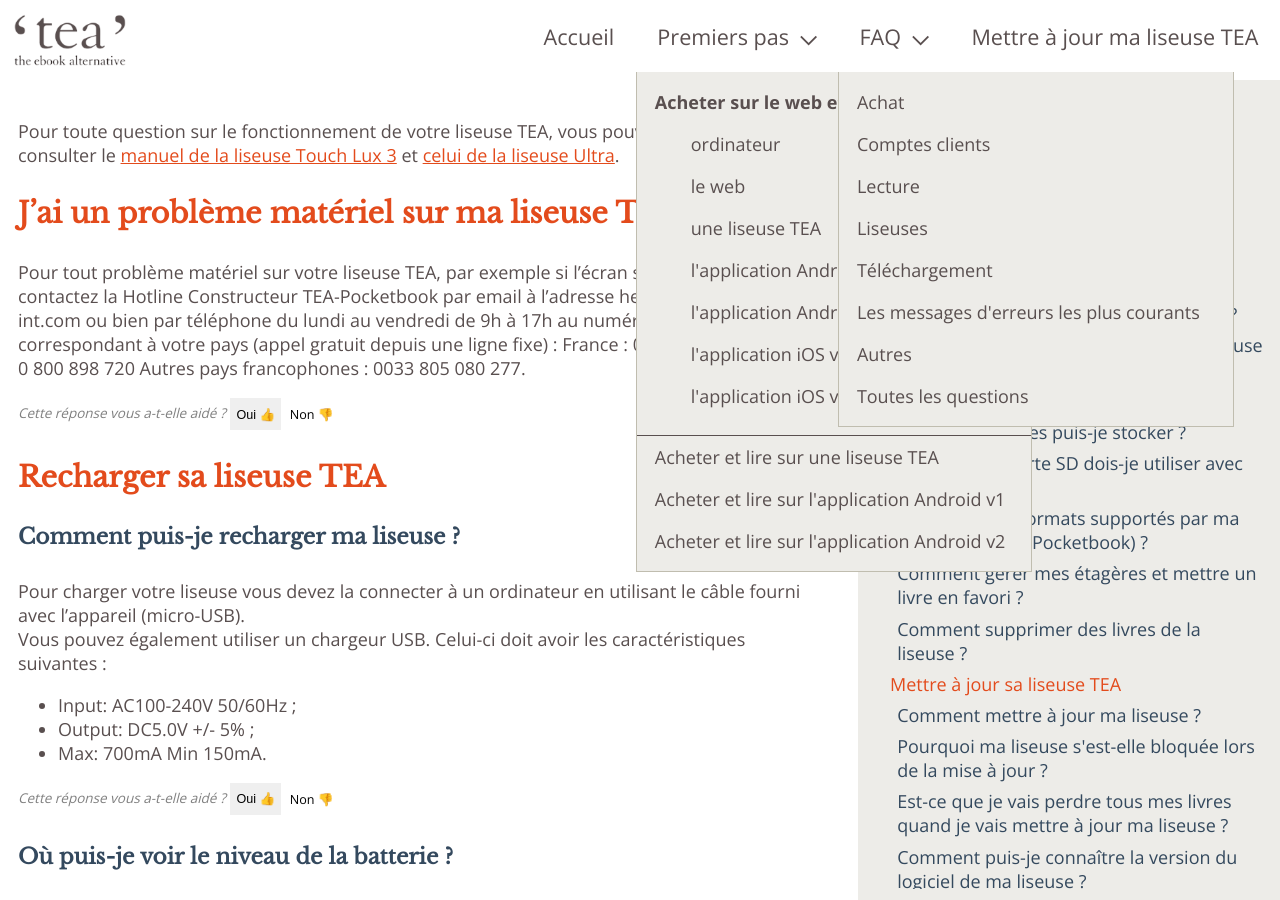
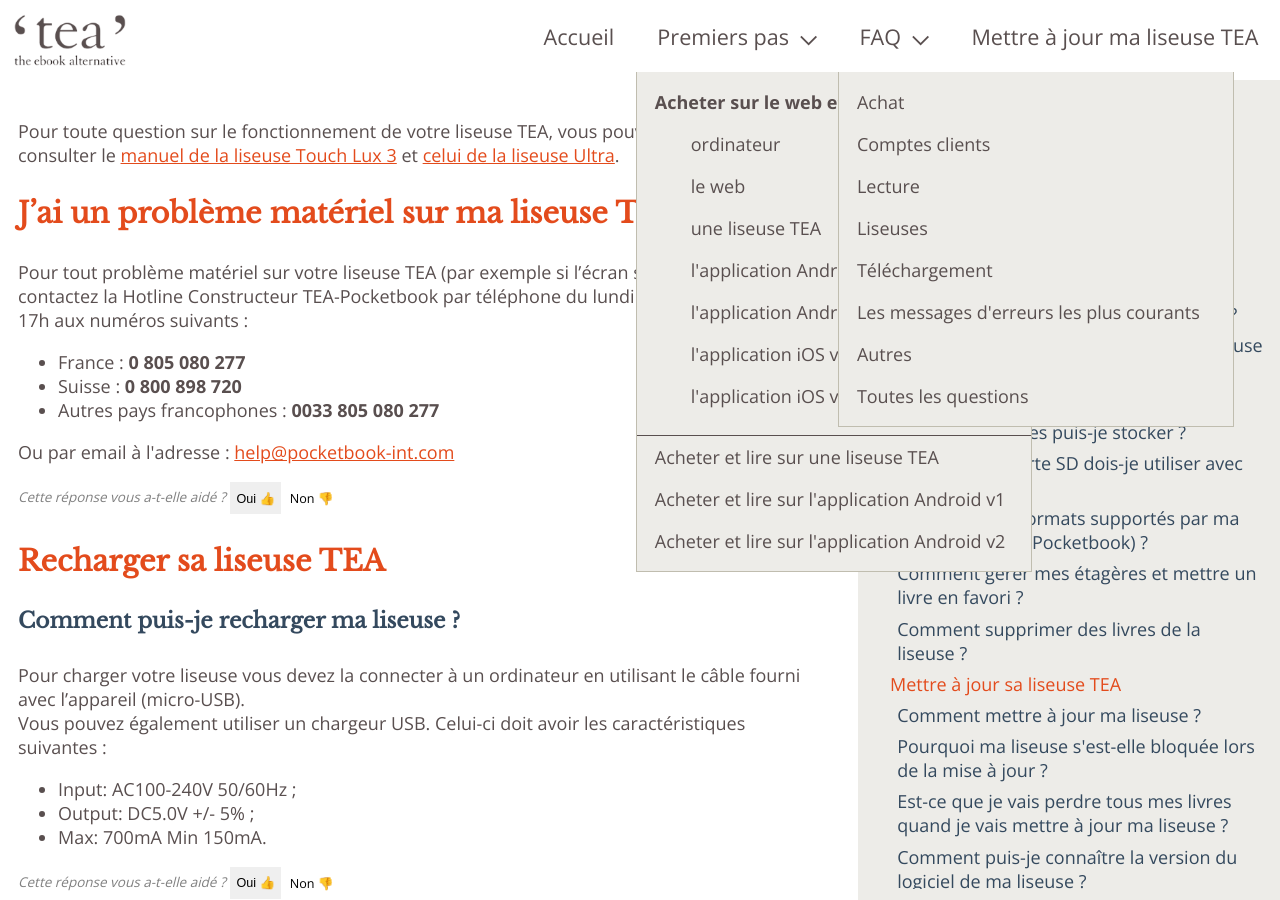
Before and after one commit to TEA-ebook/help-center, a Jekyll site: the page built from _pages/FAQ-liseuse.md, in a window 1280 px wide and 900 px high, scrolled down 393 px. Built offline with Jekyll 4.4.1, drawn with Linux system fonts in a browser that asks for light colours.

Commit message:
Uses contact snippet in FAQ

```diff
--- a/_pages/FAQ-liseuse.md
+++ b/_pages/FAQ-liseuse.md
@@ -14,10 +14,10 @@
 {% include anchor.html id="pb-matériel" label="J'ai un problème matériel sur ma liseuse TEA." %}
 
 ### J'ai un problème matériel sur ma liseuse TEA
-Pour tout problème matériel sur votre liseuse TEA, par exemple si l'écran semble cassé, contactez la Hotline Constructeur TEA-Pocketbook par email à l'adresse help@pocketbook-int.com ou bien par téléphone du lundi au vendredi de 9h à 17h au numéro suivant correspondant à votre pays (appel gratuit depuis une ligne fixe) :
-France : 0 805 080 277
-Suisse : 0 800 898 720
-Autres pays francophones : 0033 805 080 277.
+
+Pour tout problème matériel sur votre liseuse TEA (par exemple si l'écran semble cassé), contactez la Hotline Constructeur TEA-Pocketbook par téléphone du lundi au vendredi de 9h à 17h aux numéros suivants :
+
+<div id="contact-pb"></div>
 
 {% include feedback-button.html question="J'ai un problème matériel sur ma liseuse TEA" %}
 
```
